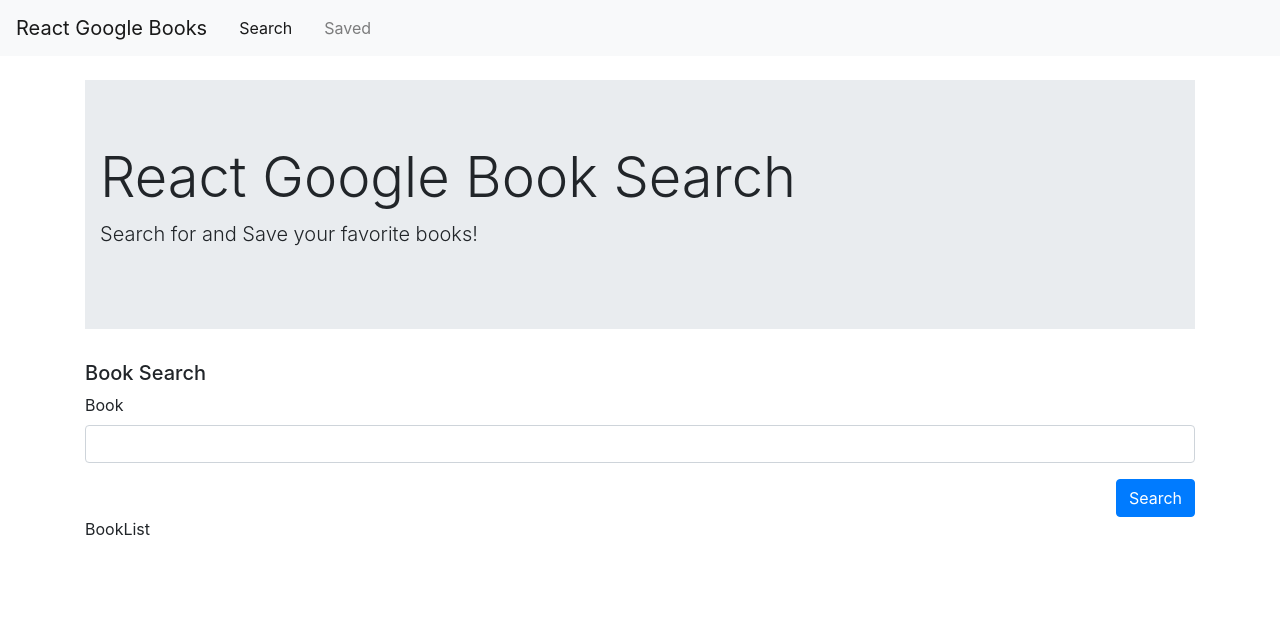
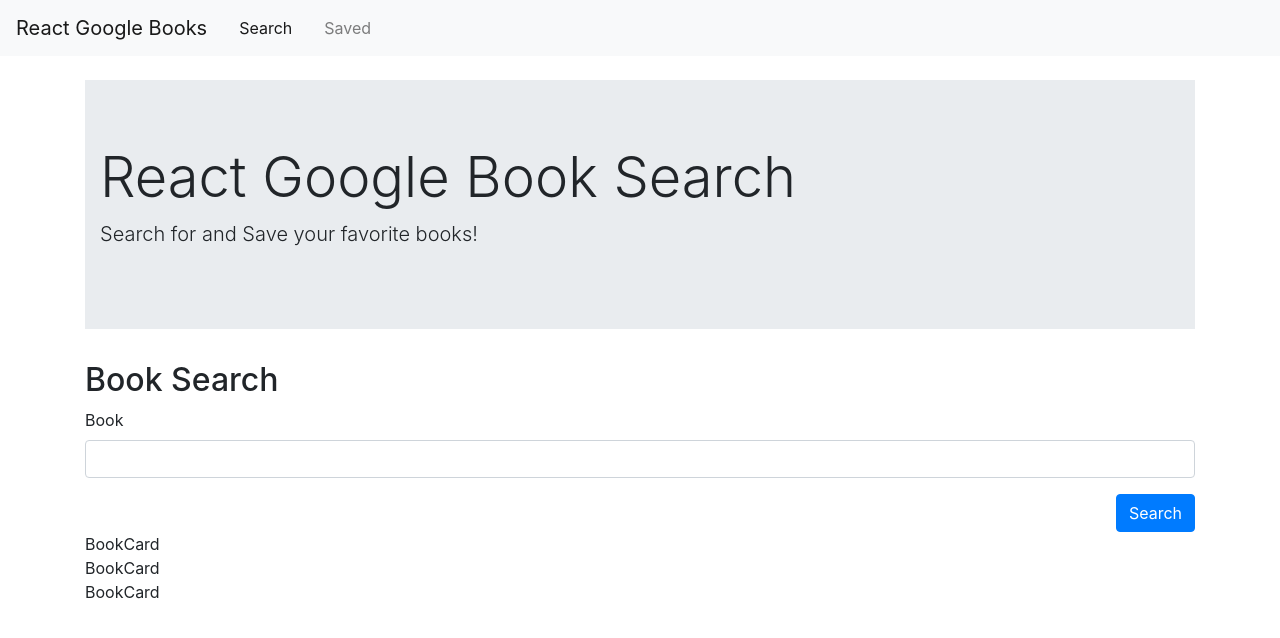
Before and after one commit to amata7/google-book-search, a React (Create React App) app in the folder client/: page / in a window 1280 px wide. Shown: the top 638 px of the page. Built offline with nearby package versions, Linux system fonts and the light colour scheme.

Commit message:
created section component

```diff
--- a/client/src/components/BookList/index.js
+++ b/client/src/components/BookList/index.js
@@ -1,5 +1,13 @@
+import BookCard from "../BookCard";
+
 function BookList() {
-  return <div>BookList</div>;
+  return (
+    <div>
+      <BookCard />
+      <BookCard />
+      <BookCard />
+    </div>
+  );
 }
 
 export default BookList;
--- a/client/src/components/SearchForm/index.js
+++ b/client/src/components/SearchForm/index.js
@@ -1,8 +1,8 @@
+import Section from "../Section.js";
+
 function SearchForm() {
   return (
-    <div classname="card">
-      <div classname="card-body">
-        <h5 classname="card-title">Book Search</h5>
+    <Section title="Book Search">
       <form className="d-flex flex-column">
         <div className="form-group">
           <label htmlFor="search">Book</label>
@@ -10,8 +10,7 @@
         </div>
         <button className="btn btn-primary ml-auto">Search</button>
       </form>
-      </div>
-    </div>
+    </Section>
   );
 }
 
--- /dev/null
+++ b/client/src/components/Section.js
@@ -0,0 +1,12 @@
+function Section({ title, children }) {
+  return (
+    <div classname="card">
+      <div classname="card-body">
+        <h2 classname="card-title">{title}</h2>
+        {children}
+      </div>
+    </div>
+  );
+}
+
+export default Section;
```
Lines whose indentation alone changed are shown as unchanged.
